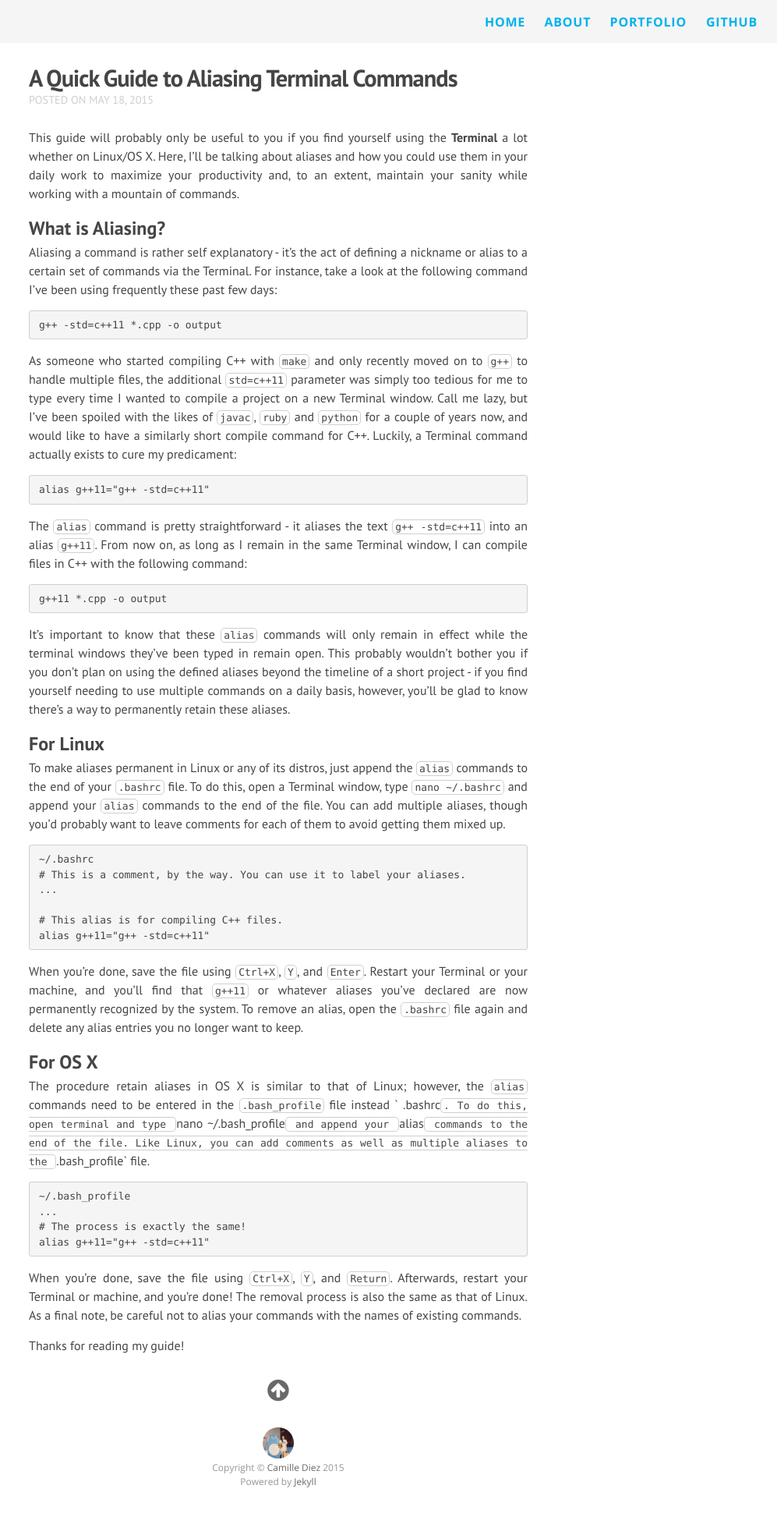
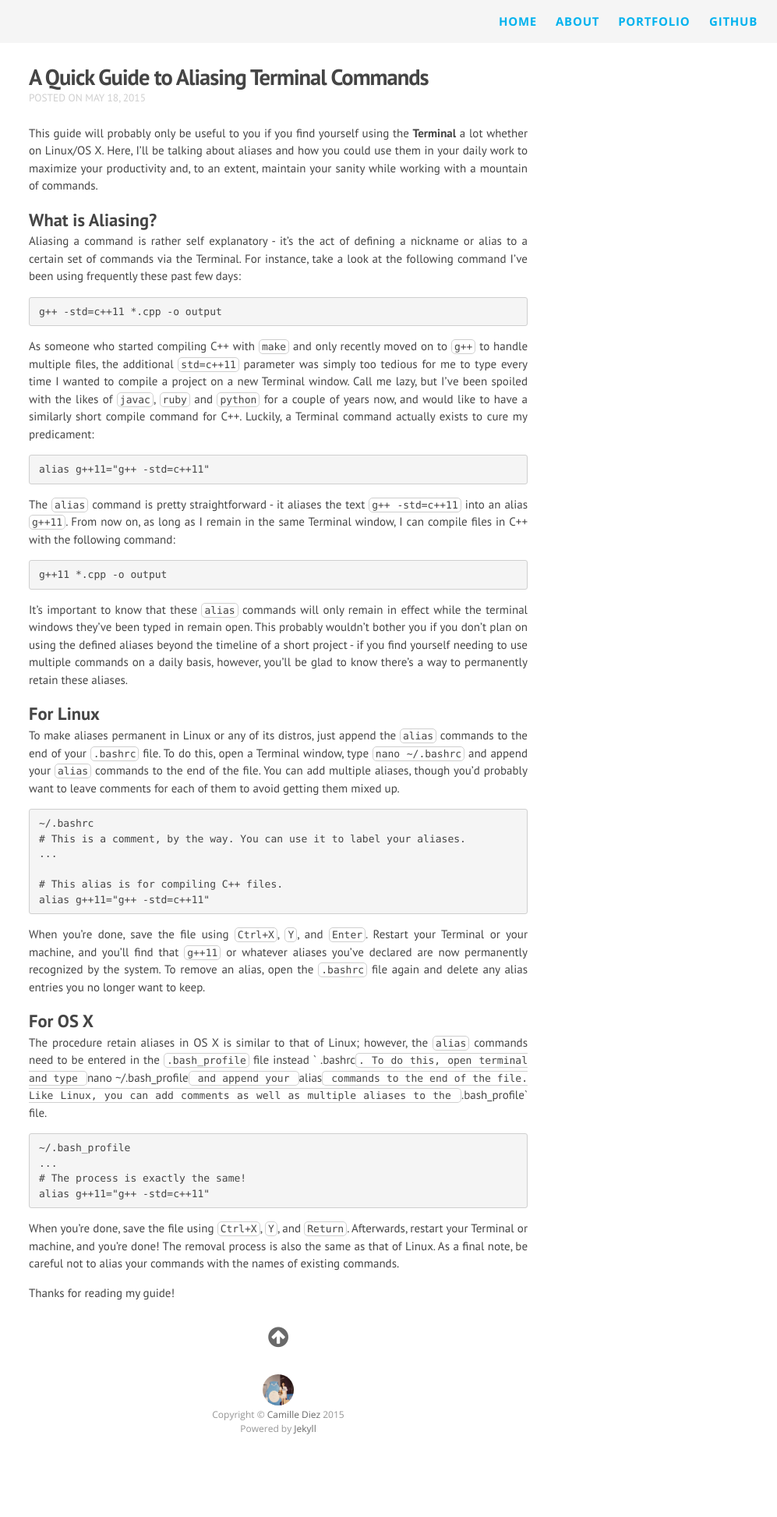
Before and after one commit to diezcami/diezcami.github.io, a Jekyll site: the page built from _posts/2015-05-18-a-quick-guide-to-aliasing-terminal-commands.markdown, in a window 1280 px wide. Shown: the whole page at 78% size, without its empty margins (283-1280 px from the left). Built offline with Jekyll 4.4.1, drawn with Linux system fonts in a browser that asks for light colours; nearby versions of some CDN libraries; Markdown is read by kramdown in place of the engine named in the settings; after the commit the page ends 1877 px from its top, so only the background shows below that.

Commit message:
Refactored CSS and SASS

```diff
--- a/_config.yml
+++ b/_config.yml
@@ -2,7 +2,7 @@
 title: Camille Diez
 email: diezcami@gmail.com
 description: >
-  Software Development, General Programming and Unix
+  Hi, I'm Cami! Here, I write on topics related to programming, development, open source and anything related to my line of work.
 baseurl: "/blog"
 url: "http://diezcami.github.io"
 twitter_username:
--- a/_includes/header.html
+++ b/_includes/header.html
@@ -9,7 +9,9 @@
           <a class="page-link" href="{{ site.baseurl }}/">Home</a>
           {% for page in site.pages %}
             {% if page.title %}
-              <a class="page-link" href="{{ page.url | prepend: site.baseurl }}">{{ page.title }}</a>
+              {% unless page.exclude %}
+                <a class="page-link" href="{{ page.url | prepend: site.baseurl }}">{{ page.title }}</a>
+              {% endunless %}
             {% endif %}
           {% endfor %}
           <a class ="page-link" href="http://diezcami.github.io" target="_blank">Portfolio </a>
--- a/_sass/_base.scss
+++ b/_sass/_base.scss
@@ -13,8 +13,8 @@
         font-family: $base-font-family;
         font-size: $base-font-size;
         line-height: $base-line-height;
-        font-weight: 300;
-        color: $text-color;
+        font-weight: $base-font-weight;
+        color: $base-font-color;
         background-color: $background-color !important;
         -webkit-text-size-adjust: 100%;
     }
@@ -59,6 +59,7 @@
 /* Headers
  * ============================================== */
     h1, h2, h3, h4, h5, h6 {
+        font-family: $header-font-family;
         font-weight: bold;
         margin-bottom: 0px;
     }
--- a/_sass/_layout.scss
+++ b/_sass/_layout.scss
@@ -127,6 +127,7 @@
     }
 
     .post-meta {
+        font-family: $header-font-family;
         font-size: $small-font-size;
         color: $grey-color-light;
         text-transform: uppercase;
--- a/css/main.scss
+++ b/css/main.scss
@@ -2,15 +2,18 @@
 ---
 @charset "utf-8";
 
-$base-font-family: 'PT Sans', Helvetica, Arial, sans-serif;
-$base-font-size:   16px;
+$header-font-family: 'PT Sans', 'Helvetica', 'Arial', sans-serif;
+$base-font-family: 'PT Sans', 'Helvetica', 'Arial', sans-serif;
+$base-font-color:  #454545;
+$base-font-weight: 300;
+$base-line-height: 1.5;
+$base-font-size:   15px;
 $small-font-size:  $base-font-size * 0.895;
 $large-font-size:  $base-font-size * 1.40;
-
-$base-line-height: 1.5;
 $spacing-unit:     30px;
 
-$text-color:       #454545;
+
+
 $background-color: #FFF;
 $brand-color:      #00B2EE;
 
```
